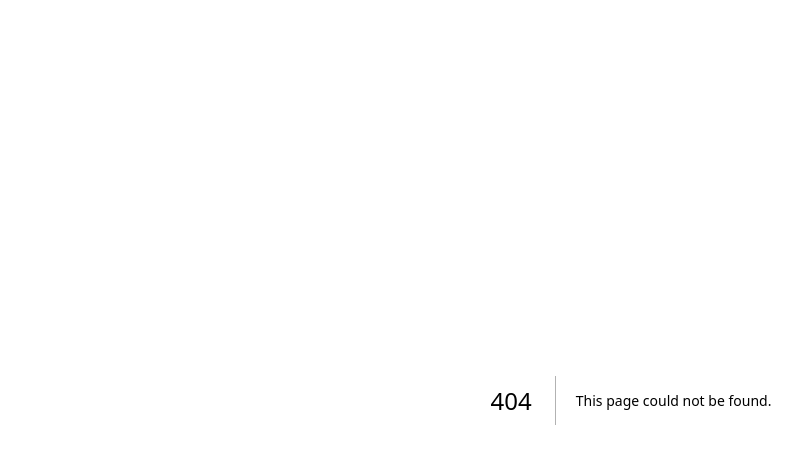
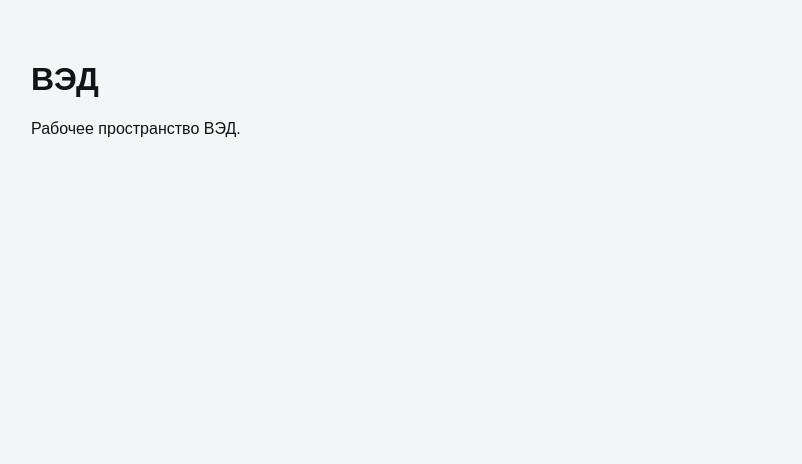
Before and after one commit to Raidis6023/zakup-automation, a Next.js app: page /ved in a window 1280 px wide. Before the commit this address had no page. Shown: the top 464 px of the page, without its empty margins (9-811 px from the left). Built offline with nearby package versions, Linux system fonts and the light colour scheme.

Commit message:
Create page.tsx

```diff
--- /dev/null
+++ b/app/ved/page.tsx
@@ -0,0 +1,16 @@
+export default function VedPage() {
+  return (
+    <main
+      style={{
+        minHeight: "100vh",
+        padding: "40px",
+      }}
+    >
+      <h1>ВЭД</h1>
+
+      <p>
+        Рабочее пространство ВЭД.
+      </p>
+    </main>
+  );
+}
```
